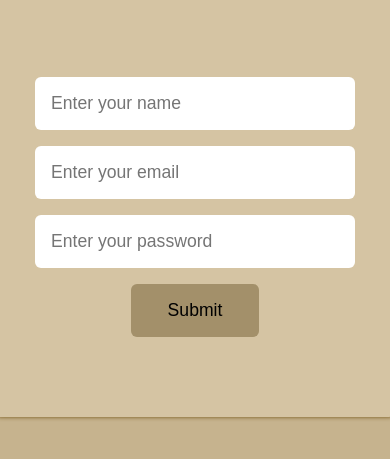
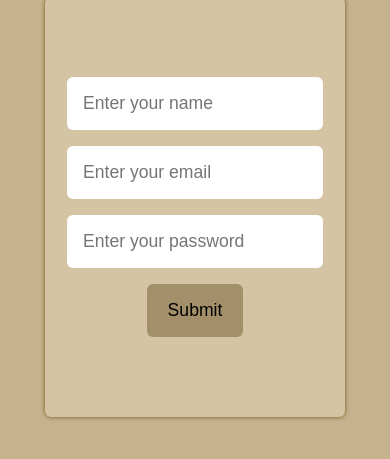
Before and after one commit to Ziba-Hemmati/ValidateForm, a plain HTML site: page index.html in a window 390 px wide. Shown: the part 243-702 px from the top of the page. Drawn offline with Linux system fonts and the light colour scheme.

Commit message:
feat: Responsive form

```diff
--- a/style.css
+++ b/style.css
@@ -57,3 +57,14 @@ form {
 .error-border {
   border: 1.6px solid red;
 }
+@media (max-width: 425px) {
+  form {
+    width: 300px;
+  }
+  input {
+    width: 16rem;
+  }
+  input[type="submit"] {
+    width: 6rem;
+  }
+}
```
